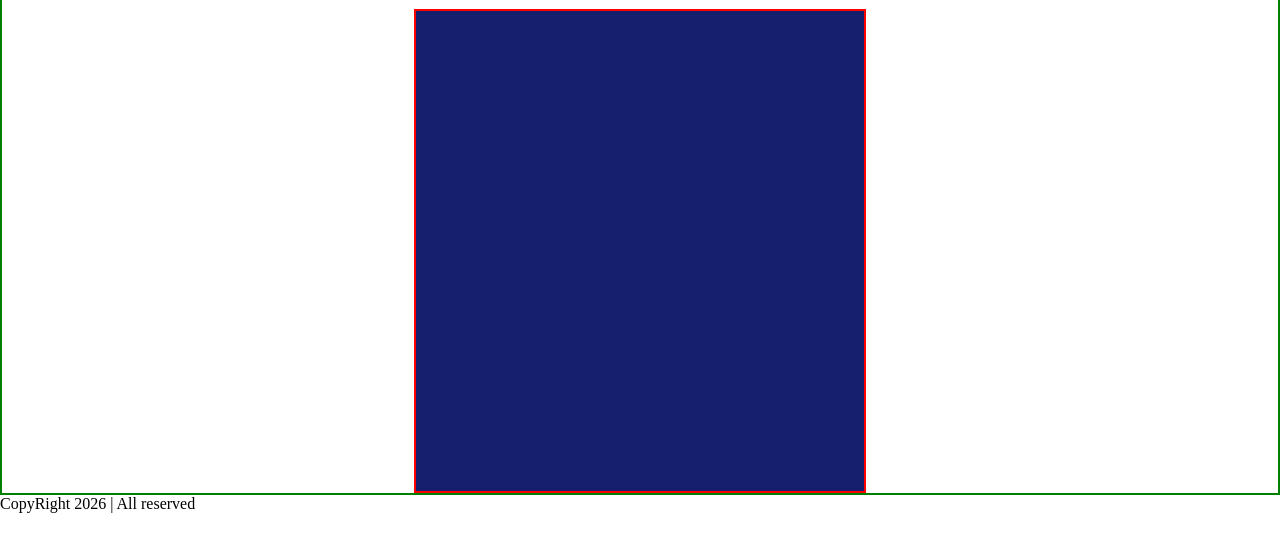
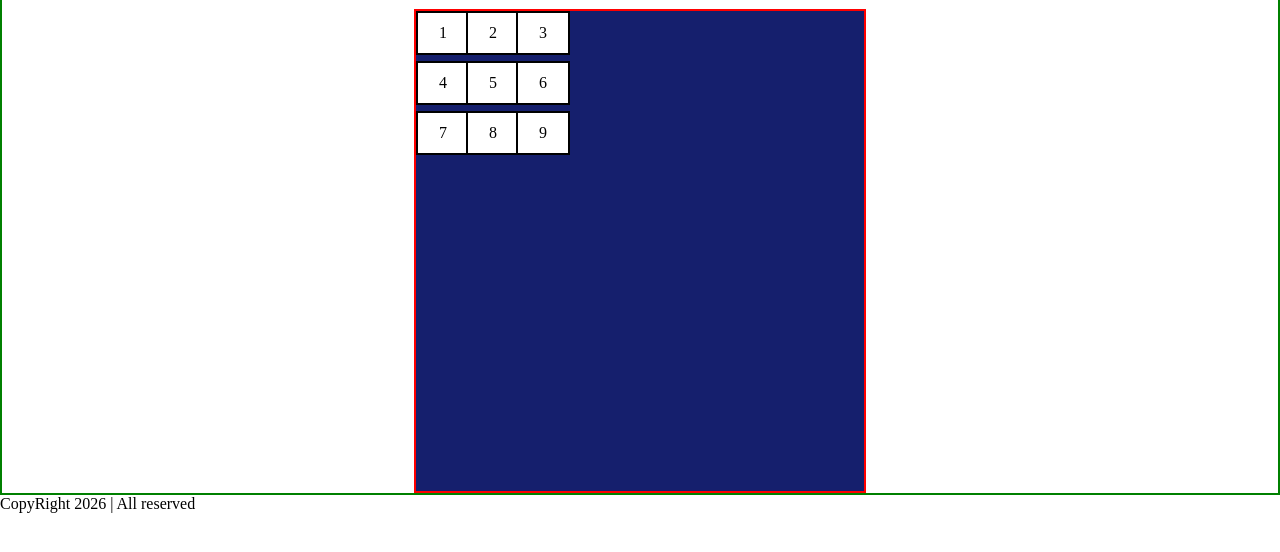
Before and after one commit to Jose-Cazares/Calculator-Project, a plain HTML site: page index.html in a window 1280 px wide. Shown: the part 50-602 px from the top of the page. Drawn offline with Linux system fonts and the light colour scheme.

Commit message:
Add num btn structure

```diff
--- a/index.html
+++ b/index.html
@@ -13,7 +13,15 @@
     <main>
         <section class="calculator">
             <div class="calc-base">
-
+                <div class="btn-calc">1</div>
+                <div class="btn-calc">2</div>
+                <div class="btn-calc">3</div>
+                <div class="btn-calc">4</div>
+                <div class="btn-calc">5</div>
+                <div class="btn-calc">6</div>
+                <div class="btn-calc">7</div>
+                <div class="btn-calc">8</div>
+                <div class="btn-calc">9</div>
 
             </div>
         </section>
--- a/style.css
+++ b/style.css
@@ -18,12 +18,14 @@ h1{
 .calc-base{
     height: 60vh;
     width: 35vw;
-    dispaly: flex;
+    display: grid;
     border: 2px solid red; /*Este borde solo es para guiarme */
     background-color: rgb(21, 31, 109);
+    grid-template-rows: 50px 50px 50px 50px;
+    grid-template-columns: 50px 50px 50px;
 }
 
-.num-btn{
+.btn-calc{
     width: 50px;
     height: 40px;
     display:flex;
@@ -31,10 +33,5 @@ h1{
     align-items: center;
     justify-content: center;
     background-color: white;
+    color: black;
 }
-
-.line{
-    height: 67px;
-    border: 2px solid green;  /*Este borde solo es para guiarme */
-
-}
```
